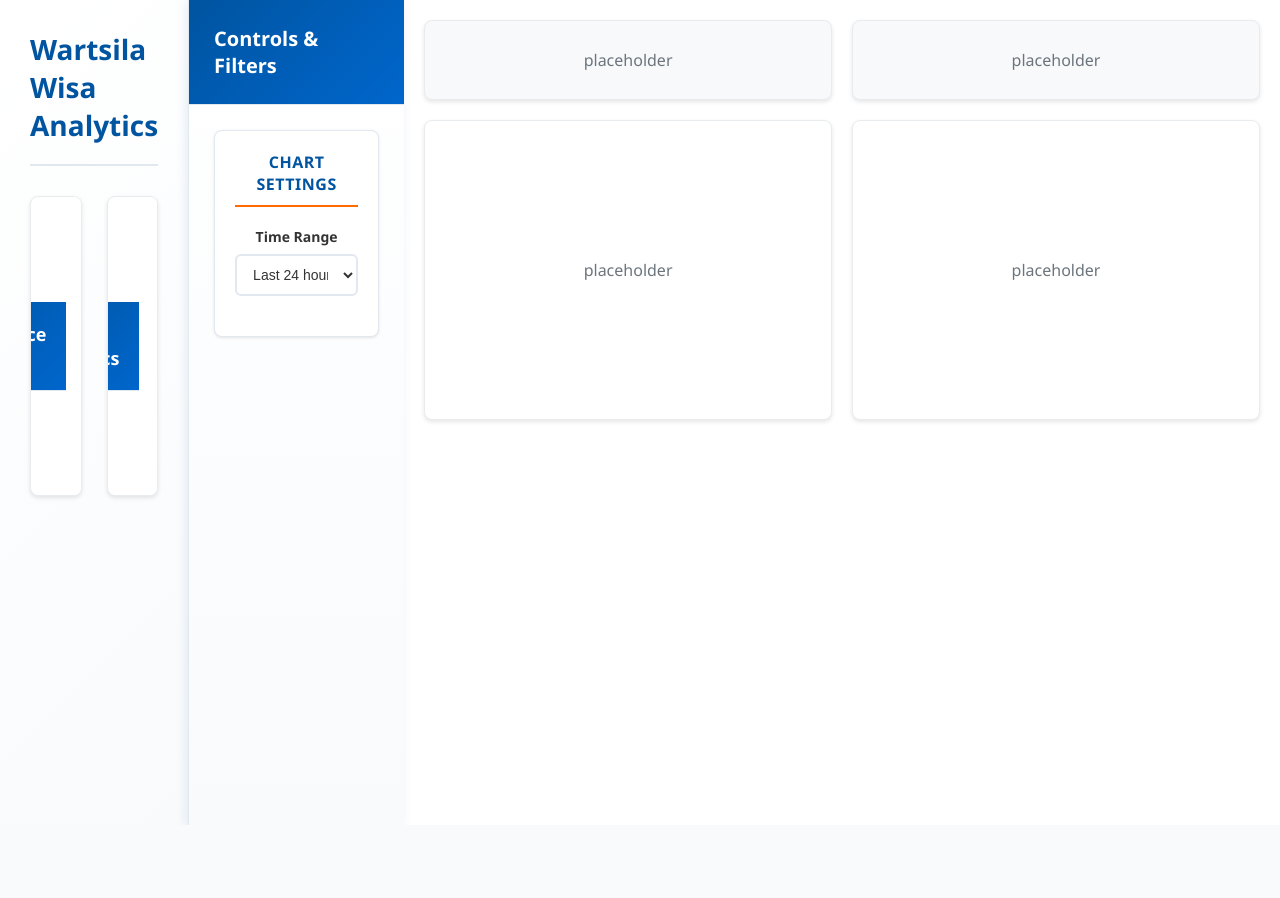
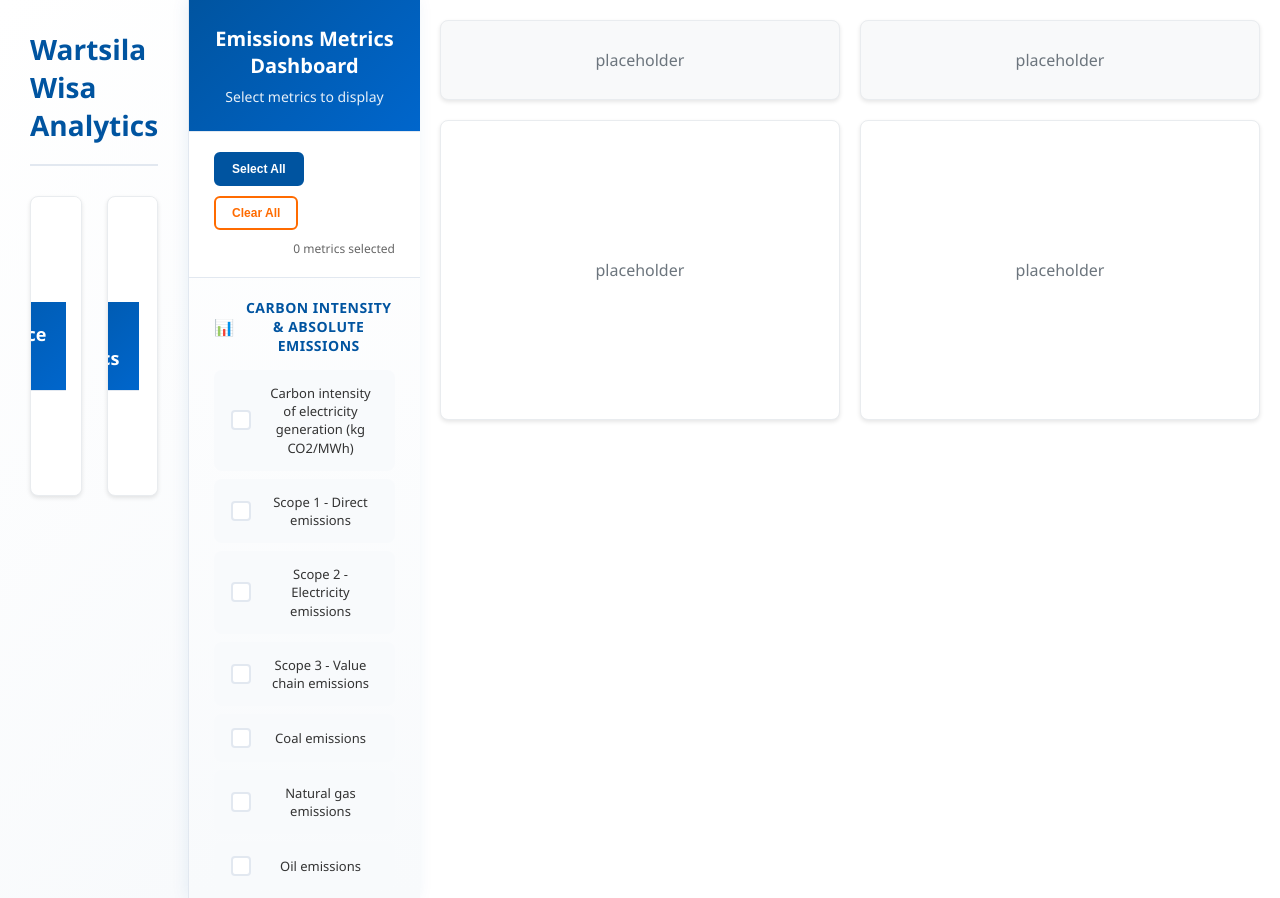
Before and after one commit to JMTI10/wartsila_wisa, a React (Create React App) app: page / in a window 1280 px wide. Before the commit the page ends 825 px from the top, so only its background shows below. Built offline with nearby package versions, Linux system fonts and the light colour scheme.

Commit message:
Changes to be committed: 	modified:   src/components/Sidebar.css 	modified:   src/components/Sidebar.js

```diff
--- a/src/components/Sidebar.css
+++ b/src/components/Sidebar.css
@@ -1,8 +1,8 @@
 .sidebar-component {
-  width: 320px;
+  width: 350px;
   background: linear-gradient(180deg, var(--wartsila-white) 0%, var(--background-light) 100%);
   border-left: 1px solid var(--border-light);
-  box-shadow: -2px 0 10px rgba(0, 84, 160, 0.1);
+  box-shadow: -2px 0 15px rgba(0, 84, 160, 0.08);
 }
 
 .sidebar-header {
@@ -12,90 +12,180 @@
 }
 
 .sidebar-header h2 {
-  margin: 0;
+  margin: 0 0 8px 0;
   color: var(--wartsila-white);
   font-size: 20px;
   font-weight: 600;
-  text-align: left;
+}
+
+.sidebar-header p {
+  margin: 0;
+  color: rgba(255, 255, 255, 0.9);
+  font-size: 14px;
+  font-weight: 400;
+}
+
+.sidebar-controls {
+  padding: 20px 25px;
+  background: var(--wartsila-white);
+  border-bottom: 1px solid var(--border-light);
+  display: flex;
+  gap: 10px;
+  align-items: center;
+  flex-wrap: wrap;
+}
+
+.control-btn {
+  padding: 8px 16px;
+  border: 2px solid var(--wartsila-blue);
+  border-radius: 6px;
+  background: var(--wartsila-white);
+  color: var(--wartsila-blue);
+  font-size: 12px;
+  font-weight: 600;
+  cursor: pointer;
+  transition: all 0.3s ease;
+}
+
+.control-btn:hover {
+  background: var(--wartsila-blue);
+  color: var(--wartsila-white);
+  transform: translateY(-1px);
+}
+
+.control-btn.select-all {
+  background: var(--wartsila-blue);
+  color: var(--wartsila-white);
+}
+
+.control-btn.clear-all {
+  border-color: var(--wartsila-orange);
+  color: var(--wartsila-orange);
+}
+
+.control-btn.clear-all:hover {
+  background: var(--wartsila-orange);
+  color: var(--wartsila-white);
+}
+
+.selected-count {
+  margin-left: auto;
+  font-size: 12px;
+  color: var(--text-light);
+  font-weight: 500;
 }
 
 .sidebar-content {
-  padding: 25px;
-  height: calc(100vh - 80px);
+  padding: 0;
+  height: calc(100vh - 180px);
   overflow-y: auto;
 }
 
-.sidebar-section {
-  margin-bottom: 30px;
-  padding: 20px;
-  background: var(--wartsila-white);
-  border: 1px solid var(--border-light);
-  border-radius: 8px;
-  box-shadow: 0 1px 3px rgba(0, 0, 0, 0.1);
+.metric-category {
+  padding: 20px 25px;
+  border-bottom: 1px solid var(--border-light);
 }
 
-.sidebar-section h3 {
-  margin: 0 0 20px 0;
+.metric-category:last-child {
+  border-bottom: none;
+}
+
+.category-title {
+  margin: 0 0 15px 0;
   color: var(--wartsila-blue);
-  font-size: 16px;
+  font-size: 14px;
   font-weight: 600;
   text-transform: uppercase;
   letter-spacing: 0.5px;
-  padding-bottom: 10px;
-  border-bottom: 2px solid var(--wartsila-orange);
+  display: flex;
+  align-items: center;
+  gap: 8px;
 }
 
-.sidebar-item {
-  margin-bottom: 20px;
+.category-icon {
+  font-size: 16px;
 }
 
-.sidebar-item label {
-  display: block;
-  margin-bottom: 8px;
-  font-weight: 600;
-  color: var(--text-dark);
-  font-size: 14px;
+.metric-list {
+  display: flex;
+  flex-direction: column;
+  gap: 8px;
 }
 
-.sidebar-item select {
-  width: 100%;
-  padding: 10px 12px;
-  border: 2px solid var(--border-light);
-  border-radius: 6px;
-  background: var(--wartsila-white);
-  color: var(--text-dark);
-  font-size: 14px;
+.metric-checkbox {
+  display: flex;
+  align-items: center;
+  gap: 12px;
+  padding: 12px 15px;
+  background: var(--background-light);
+  border: 2px solid transparent;
+  border-radius: 8px;
+  cursor: pointer;
   transition: all 0.3s ease;
+  position: relative;
 }
 
-.sidebar-item select:focus {
-  outline: none;
-  border-color: var(--wartsila-blue);
-  box-shadow: 0 0 0 3px rgba(0, 84, 160, 0.1);
+.metric-checkbox:hover {
+  background: rgba(0, 84, 160, 0.05);
+  border-color: rgba(0, 84, 160, 0.2);
 }
 
-.sidebar-checkbox {
-  display: flex;
-  align-items: center;
-  gap: 10px;
-  cursor: pointer;
-  padding: 8px 0;
-  transition: color 0.3s ease;
+.metric-checkbox.checked {
+  background: linear-gradient(135deg, rgba(0, 84, 160, 0.1) 0%, rgba(255, 107, 0, 0.05) 100%);
+  border-color: var(--wartsila-blue);
+  box-shadow: 0 2px 8px rgba(0, 84, 160, 0.15);
 }
 
-.sidebar-checkbox:hover {
-  color: var(--wartsila-blue);
-}
-
-.sidebar-checkbox input[type="checkbox"] {
-  width: 18px;
-  height: 18px;
-  accent-color: var(--wartsila-orange);
+.metric-input {
+  position: absolute;
+  opacity: 0;
   cursor: pointer;
 }
 
-.sidebar-checkbox span {
+.checkmark {
+  width: 20px;
+  height: 20px;
+  border: 2px solid var(--border-light);
+  border-radius: 4px;
+  background: var(--wartsila-white);
+  position: relative;
+  transition: all 0.3s ease;
+  flex-shrink: 0;
+}
+
+.metric-checkbox.checked .checkmark {
+  background: var(--wartsila-orange);
+  border-color: var(--wartsila-orange);
+}
+
+.checkmark:after {
+  content: "";
+  position: absolute;
+  display: none;
+  left: 6px;
+  top: 2px;
+  width: 5px;
+  height: 10px;
+  border: solid white;
+  border-width: 0 2px 2px 0;
+  transform: rotate(45deg);
+}
+
+.metric-checkbox.checked .checkmark:after {
+  display: block;
+}
+
+.metric-label {
+  font-size: 13px;
+  color: var(--text-dark);
   font-weight: 500;
+  line-height: 1.4;
+  flex: 1;
+}
+
+.metric-checkbox.checked .metric-label {
+  color: var(--wartsila-blue);
+  font-weight: 600;
 }
 
 /* Scrollbar styling */
@@ -127,4 +217,14 @@
     height: auto;
     max-height: 400px;
   }
+
+  .sidebar-controls {
+    flex-direction: column;
+    align-items: stretch;
+  }
+
+  .selected-count {
+    margin-left: 0;
+    text-align: center;
+  }
 }
--- a/src/components/Sidebar.js
+++ b/src/components/Sidebar.js
@@ -1,25 +1,126 @@
-import React from 'react';
+import React, { useState } from 'react';
 import './Sidebar.css';
 
 const Sidebar = () => {
+  const [selectedMetrics, setSelectedMetrics] = useState(new Set());
+
+  const metricCategories = [
+    {
+      title: "Carbon Intensity & Absolute Emissions",
+      metrics: [
+        "Carbon intensity of electricity generation (kg CO2/MWh)",
+        "Scope 1 - Direct emissions",
+        "Scope 2 - Electricity emissions",
+        "Scope 3 - Value chain emissions",
+        "Coal emissions",
+        "Natural gas emissions",
+        "Oil emissions",
+        "Renewable sources emissions"
+      ]
+    },
+    {
+      title: "Greenhouse Gas & Air Pollutants",
+      metrics: [
+        "CO2 emissions",
+        "CH4 (Methane) emissions",
+        "N2O (Nitrous Oxide) emissions",
+        "CO2 equivalent total",
+        "NOx (Nitrogen Oxides)",
+        "SOx (Sulfur Oxides)",
+        "Particulate matter (PM)"
+      ]
+    },
+    {
+      title: "Emissions Intensity Metrics",
+      metrics: [
+        "Carbon intensity of electricity generation",
+        "Emissions per unit of revenue (tCO2e/$)",
+        "Emissions per unit of production (tCO2e/unit)",
+        "Coal emission factor (kg CO2/unit)",
+        "Natural gas emission factor",
+        "Oil emission factor",
+        "Renewable source emission factor"
+      ]
+    },
+    {
+      title: "Emissions Performance Indicators",
+      metrics: [
+        "Year-over-year emissions reduction",
+        "Emissions avoided through efficiency",
+        "Carbon footprint per customer",
+        "Grid emission factors - Regional",
+        "Grid emission factors - Seasonal",
+        "Peak vs off-peak emission factors"
+      ]
+    }
+  ];
+
+  const toggleMetric = (metric) => {
+    setSelectedMetrics(prev => {
+      const newSet = new Set(prev);
+      if (newSet.has(metric)) {
+        newSet.delete(metric);
+      } else {
+        newSet.add(metric);
+      }
+      return newSet;
+    });
+  };
+
+  const selectAll = () => {
+    const allMetrics = metricCategories.flatMap(category => category.metrics);
+    setSelectedMetrics(new Set(allMetrics));
+  };
+
+  const clearAll = () => {
+    setSelectedMetrics(new Set());
+  };
+
   return (
     <div className="sidebar-component">
       <div className="sidebar-header">
-        <h2>Controls & Filters</h2>
+        <h2>Emissions Metrics Dashboard</h2>
+        <p>Select metrics to display</p>
+      </div>
+
+      <div className="sidebar-controls">
+        <button className="control-btn select-all" onClick={selectAll}>
+          Select All
+        </button>
+        <button className="control-btn clear-all" onClick={clearAll}>
+          Clear All
+        </button>
+        <span className="selected-count">
+          {selectedMetrics.size} metrics selected
+        </span>
       </div>
 
       <div className="sidebar-content">
-        <div className="sidebar-section">
-          <h3>Chart Settings</h3>
-          <div className="sidebar-item">
-            <label>Time Range</label>
-            <select>
-              <option>Last 24 hours</option>
-              <option>Last 7 days</option>
-              <option>Last 30 days</option>
-            </select>
+        {metricCategories.map((category, index) => (
+          <div key={index} className="metric-category">
+            <h3 className="category-title">
+              <span className="category-icon">📊</span>
+              {category.title}
+            </h3>
+            <div className="metric-list">
+              {category.metrics.map((metric, metricIndex) => (
+                <label
+                  key={metricIndex}
+                  className={`metric-checkbox ${selectedMetrics.has(metric) ? 'checked' : ''}`}
+                >
+                  <input
+                    type="checkbox"
+                    checked={selectedMetrics.has(metric)}
+                    onChange={() => toggleMetric(metric)}
+                    className="metric-input"
+                  />
+                  <span className="checkmark"></span>
+                  <span className="metric-label">{metric}</span>
+                </label>
+              ))}
+            </div>
           </div>
-        </div>
+        ))}
       </div>
     </div>
   );
```
